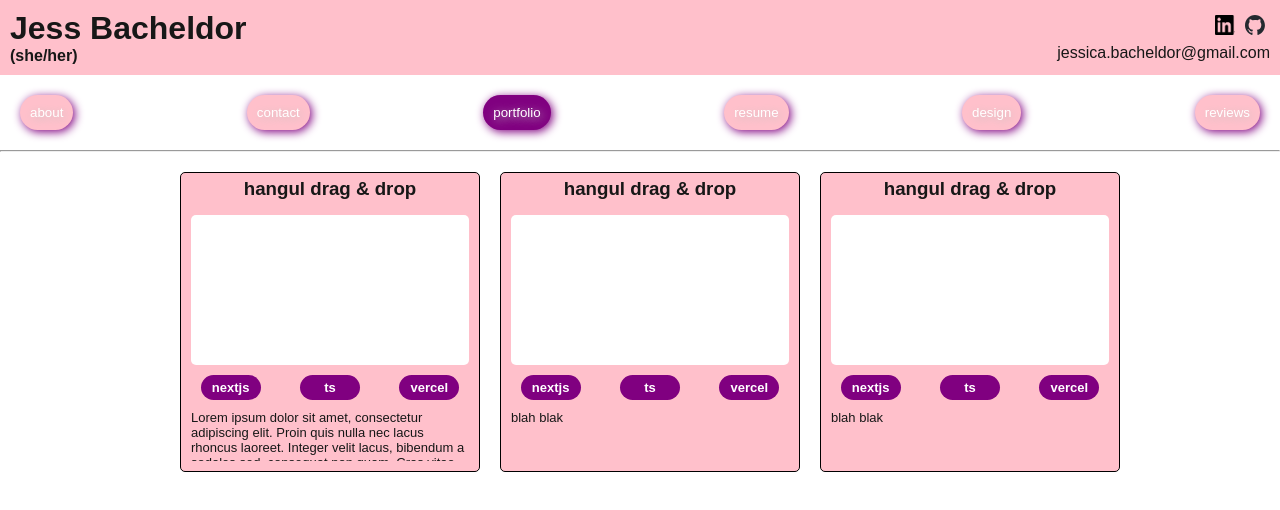
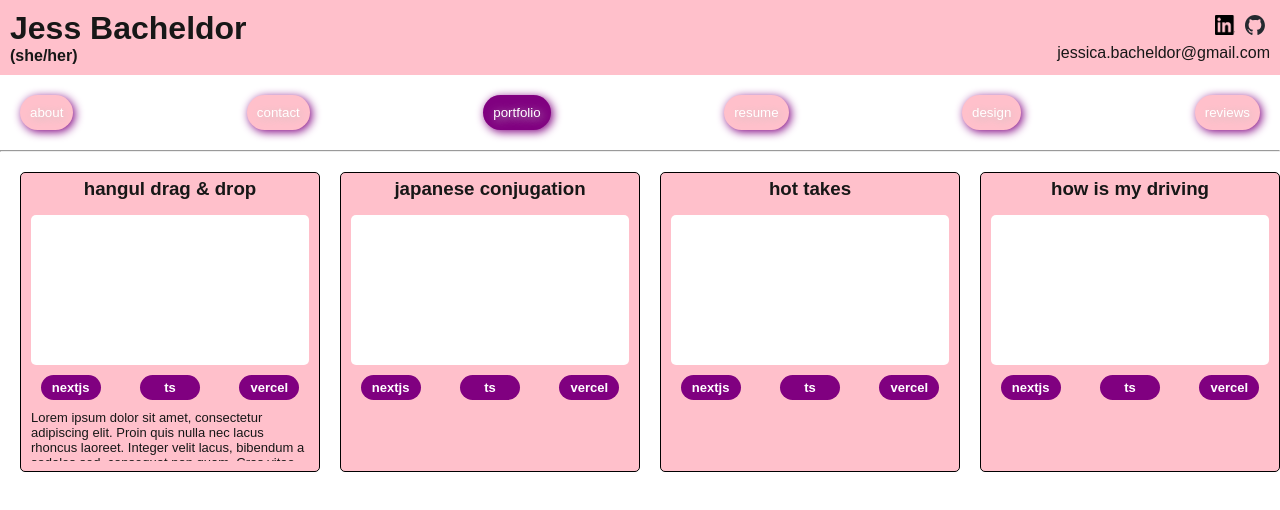
Before and after one commit to jbacheldor/portfolio-nextjs, a Next.js app: page /portfolio in a window 1280 px wide. Shown: the top 510 px of the page. Built offline with nearby package versions, Linux system fonts and the light colour scheme.

Commit message:
adding in,,, raw data,,

```diff
--- a/src/app/components/ProjectCards.tsx
+++ b/src/app/components/ProjectCards.tsx
@@ -1,23 +1,16 @@
 'use client'
 import { redirect } from 'next/navigation'
+import { useState } from 'react'
+import { ProjectCards as ProjectCardType } from '../types/Projects'
 
-
-type Props = {
-    link: string,
-    title: string,
-    description: string,
-    video?: string,
-    image?: string,
-    techStack?: string[]
-}
-
-const ProjectCards:React.FC<Props> = (props: Props) => {
+const ProjectCards:React.FC<ProjectCardType> = (props: ProjectCardType) => {
     const {link, title, description} = props
     const techStack = ["nextjs", "ts", "vercel"]
+    const [openProject, setProject] = useState("")
 
-    const openProject = () => {
-        redirect(`/${link}`)
-    }
+    // const openProject = () => {
+    //     redirect(`/${link}`)
+    // }
 
     return (
         <div className="project-body">
--- /dev/null
+++ b/src/app/data/projects.ts
@@ -0,0 +1,36 @@
+import { ProjectCards } from "../types/Projects";
+
+export const projectsData: ProjectCards[] = [
+    {
+        title: 'hangul drag & drop',
+        link: 'https://github.com/jbacheldor/dragAndDropHangul',
+        description: "Lorem ipsum dolor sit amet, consectetur adipiscing elit. Proin quis nulla nec lacus rhoncus laoreet. Integer velit lacus, bibendum a sodales sed, consequat non quam. Cras vitae magna eu eros.",
+        video: '',
+        image: '',
+        techStack: ['vanillajs','html', 'css']
+    },
+        {
+        title: 'japanese conjugation',
+        link: 'https://github.com/jbacheldor/japaneseConjugator',
+        description: '',
+        video: '',
+        image: '',
+        techStack: ['vanillajs','html', 'css']
+    },
+        {
+        title: 'hot takes',
+        link: 'https://github.com/jbacheldor/hot_takes',
+        description: '',
+        video: '',
+        image: '',
+        techStack: ['nextjs', 'ts', 'vercel', 'supabase']
+    },
+    {
+        title: 'how is my driving',
+        link: 'https://github.com/jbacheldor/howsmydriving',
+        description: '',
+        video: '',
+        image: '',
+        techStack: ['nextjs', 'ts', 'vercel', 'supabase']
+    }
+]
--- a/src/app/design/page.tsx
+++ b/src/app/design/page.tsx
@@ -1,3 +1,4 @@
+import SVGCard from "../components/SVGCard"
 
 const DesignPage:React.FC = () => {
     return (
@@ -6,6 +7,7 @@ const DesignPage:React.FC = () => {
             <h3>Sewing</h3>
             <h3>Photography</h3>
             <h3>SVG Icons / Digital Art</h3>
+            <SVGCard title="test" image="/globe.svg"/>
             <h3>Websites</h3>
         </div>
     )
--- a/src/app/portfolio/page.tsx
+++ b/src/app/portfolio/page.tsx
@@ -1,16 +1,15 @@
 'use client'
 import ProjectCards from "../components/ProjectCards";
-
+import { projectsData } from "../data/projects";
 
 const PortfolioPage = () => {
 
-    const des = "Lorem ipsum dolor sit amet, consectetur adipiscing elit. Proin quis nulla nec lacus rhoncus laoreet. Integer velit lacus, bibendum a sodales sed, consequat non quam. Cras vitae magna eu eros."
-
     return (
         <div id="projects">
-        <ProjectCards title="hangul drag & drop" description={des} link="https://github.com/jbacheldor/dragAndDropHangul"/>
-        <ProjectCards title="hangul drag & drop" description=" blah blak" link="https://github.com/jbacheldor/dragAndDropHangul"/>
-        <ProjectCards title="hangul drag & drop" description=" blah blak" link="https://github.com/jbacheldor/dragAndDropHangul"/>
+            {projectsData.map((i, key)=> {
+                return  <ProjectCards {...i}/>
+
+            })}
         <style jsx>
             {`
             div#projects {
--- /dev/null
+++ b/src/app/types/Projects.ts
@@ -0,0 +1,8 @@
+export type ProjectCards = {
+    link: string,
+    title: string,
+    description: string,
+    video?: string,
+    image?: string,
+    techStack?: string[]
+}
```
Also changed, not shown: src/app/components/SVGCard.tsx (added, +33 -0 lines), public/design/drag-and-drop-game.png (added), public/design/drag-and-drop.png (added).
